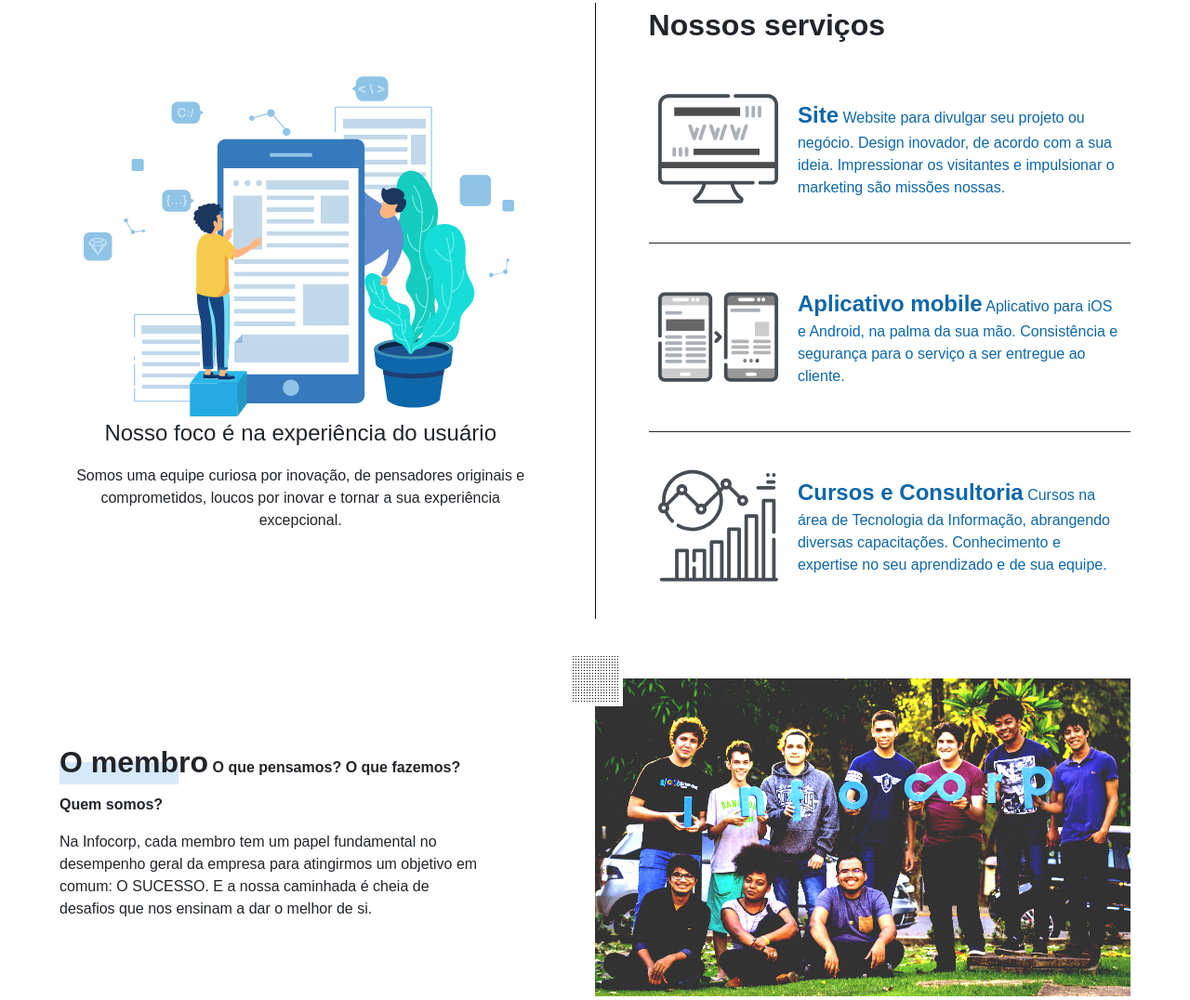
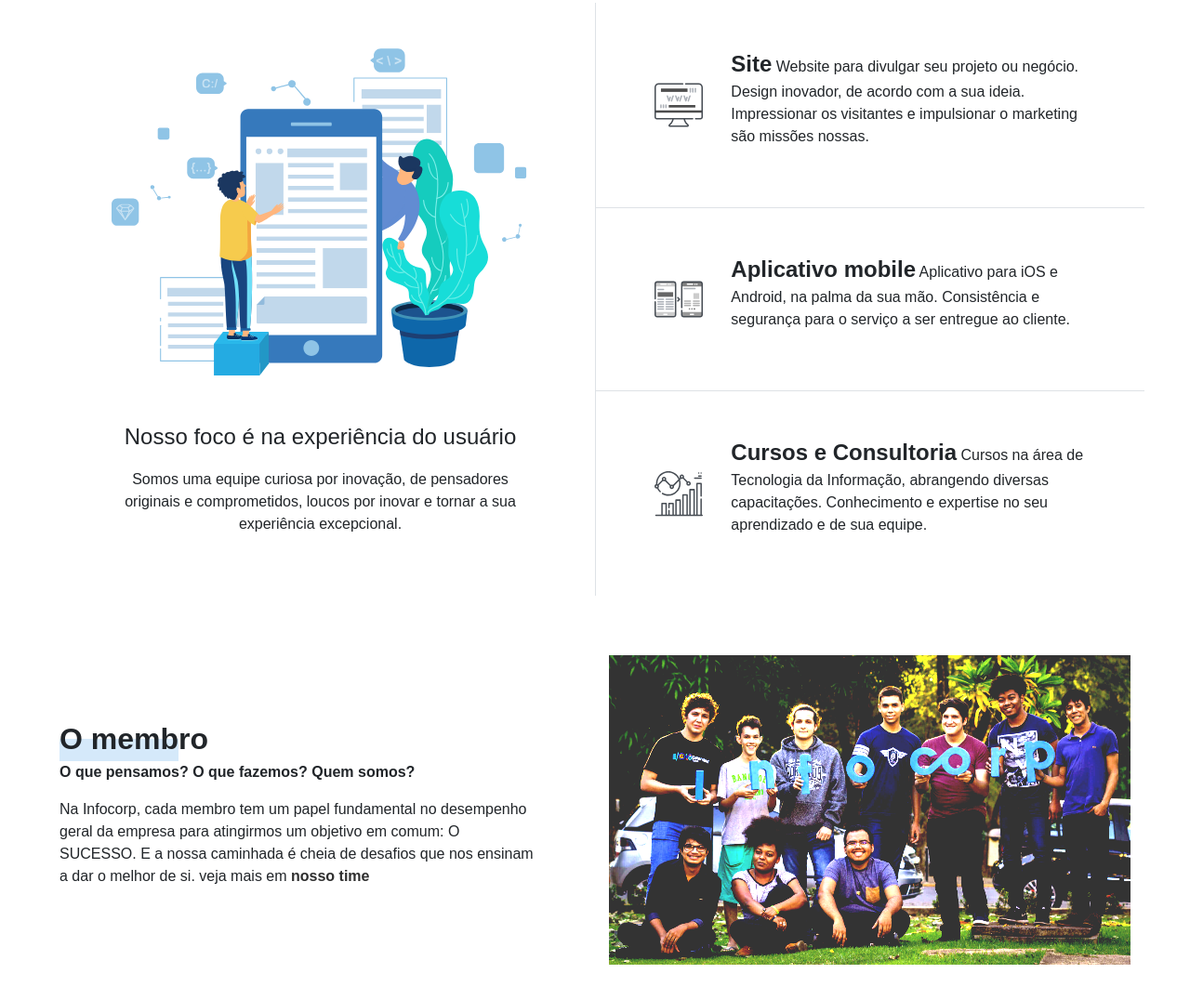
Before and after one commit to infocorpjr/Website, a website: page public/index.html in a window 1280 px wide. Shown: the part 861-1937 px from the top of the page at 93% size. Drawn offline with Linux system fonts and the light colour scheme; a web font is replaced by a local one.

Commit message:
Atualziado seções de serviços e time da página inicial.

```diff
--- a/public/index.html
+++ b/public/index.html
@@ -59,12 +59,18 @@
                 <svg class="featured__content__infocorp" viewBox="0 0 200 49">
                     <g transform="matrix(.18686 0 0 .18681 -31.206 -47.954)">
                         <rect class="featured__infocorp__i" height="147" width="37" y="318" x="167"/>
-                        <path class="featured__infocorp__n" d="m315.9 315c-7 0-13.8 1.4-20.5 4.1-6.7 2.8-14.2 7.6-22.4 14.7v-15.8h-37v147h37v-58.1c0-15.1 0.5-24.9 1.5-29.4 2-8.7 5.6-15.4 10.7-20.4 5.2-4.9 11.3-7.4 18.6-7.4 5.5 0 10.2 1.5 13.9 4.5 3.8 3 6.4 7.3 7.9 12.9 1.5 5.7 2.3 17.2 2.3 34.4v63.5h37v-96.7c0-16.8-4.2-29.5-12.6-38.2-9.9-10.1-22.1-15.1-36.4-15.1z"/>
-                        <path class="featured__infocorp__f" d="m405.8 263.9c-6 4.8-9.5 11.3-10.5 19.5-0.6 3.6-0.9 15.1-1 34.6h-13.3v32h14v115h36v-115h24v-32h-21l0.1-18.4c0-4.2 0.7-7 2.1-8.4 1.9-1.8 5-2.7 9.2-2.7 3.3 0 7.5 0.8 12.6 2.3v-28.7c-10-3.6-18.9-5.4-26.8-5.4-11 0-19.5 2.4-25.4 7.2z"/>
-                        <path class="featured__infocorp__o" d="m615 353.6c-6.9-11.7-16.5-21-28.8-27.9s-25.5-10.3-39.5-10.3c-19.4 0-36.5 6.6-51.4 19.7-17 15.2-25.5 34-25.5 56.7 0 21.2 7.5 39.2 22.5 54s33.2 22.2 54.5 22.2c14.4 0 27.7-3.4 39.7-10.1s21.5-16 28.4-28c6.9-11.9 10.4-24.7 10.4-38.4 0.1-13.5-3.4-26.2-10.3-37.9zm-38.3 68c-7.8 7.8-17.6 11.7-29.4 11.7s-21.5-3.9-29.2-11.5c-7.7-7.7-11.5-17.8-11.5-30.2 0-12 3.9-21.9 11.6-29.7 7.7-7.7 17.5-11.6 29.2-11.6 11.9 0 21.7 3.8 29.4 11.5s11.5 17.6 11.5 29.9c0.2 12.1-3.8 22.1-11.6 29.9z"/>
-                        <path class="featured__infocorp__co" d="m972.1 353.2c-7.2-12.2-17.2-22-30.1-29.1-12.9-7.2-26.6-10.7-41.2-10.7-20.2 0-38.1 6.9-53.7 20.6-2.3 2.1-4.5 4.3-6.6 6.5v-0.1l-75.2 79.7-0.5 0.6c-9.2 11.5-22.1 17.2-38.7 17.2-13.5 0-24.4-4.1-32.6-12.3-8.3-8.2-12.4-18.8-12.4-31.8 0-13.4 4.3-24.3 13-32.9 8.7-8.5 20.1-12.8 34.1-12.8 7.7 0 14.4 1.3 20.2 3.8 5.7 2.5 11.6 7.1 17.4 13.6l31.3-17.5c-7.5-11.1-17.2-19.7-29.1-25.7-11.8-6-25.2-9-40-9-16.1 0-30.6 3.5-43.6 10.6s-23.1 16.8-30.3 29.1c-7.2 12.4-10.8 25.9-10.8 40.5 0 21.2 7.4 39.7 22.2 55.5s35.2 23.7 61.3 23.7c28.9 0 51.3-10.5 67.2-31.4l27.6-32.8c2.9 15.6 10.2 29.3 22.2 41.1 15.7 15.5 34.7 23.2 56.9 23.2 15 0 28.9-3.5 41.4-10.5s22.4-16.7 29.7-29.2c7.2-12.4 10.9-25.8 10.9-40.1 0.2-14.3-3.4-27.5-10.6-39.8zm-39.4 72.2c-8.3 8.4-18.8 12.6-31.3 12.6s-22.9-4.2-31.1-12.5c-8.1-8.3-12.2-19.2-12.2-32.6 0-13 4.1-23.7 12.4-32.1 8.2-8.4 18.6-12.6 31.1-12.6 12.7 0 23.2 4.2 31.3 12.4 8.2 8.3 12.3 19.1 12.3 32.3s-4.2 24-12.5 32.5z"/>
-                        <path class="featured__infocorp__r" d="m1037.5 320.8c-5.6 3.7-13.5 16.1-13.5 16.1v-18.9h-32v147h37v-58.8l0.5-7.1c0-20.4 1.9-34.1 5.7-41.1s8.4-10.5 13.9-10.5c2.7 0 6.1 1.1 10.3 3.2l11.1-31.6c-5.1-2.5-10-3.8-14.6-3.8-6.8 0-12.9 1.9-18.4 5.5z"/>
-                        <path class="featured__infocorp__p" d="m1217 336.8c-13.5-14.3-29.9-21.5-49.2-21.5-8.9 0-17.3 1.7-25 5-7.8 3.3-15.1 8.3-21.8 14.9v-17.2h-37v201h37v-70.9c7.2 7.1 14.6 12.2 21.9 15.3 7.4 3.1 15.3 4.7 23.8 4.7 19.1 0 35.7-7.3 49.7-21.8 14-14.6 20.9-32.7 20.9-54.3 0-22.5-6.7-40.8-20.3-55.2zm-28.3 84.7c-7.8 7.9-17.5 11.8-28.9 11.8-11.8 0-21.6-3.9-29.4-11.5-7.8-7.7-11.7-17.8-11.7-30.4 0-12.2 3.9-22.1 11.7-29.8 7.8-7.6 17.6-11.4 29.4-11.4 11.7 0 21.4 3.9 29.1 11.6s11.5 17.6 11.5 29.7c0 12.2-3.9 22.2-11.7 30z"/>
+                        <path class="featured__infocorp__n"
+                              d="m315.9 315c-7 0-13.8 1.4-20.5 4.1-6.7 2.8-14.2 7.6-22.4 14.7v-15.8h-37v147h37v-58.1c0-15.1 0.5-24.9 1.5-29.4 2-8.7 5.6-15.4 10.7-20.4 5.2-4.9 11.3-7.4 18.6-7.4 5.5 0 10.2 1.5 13.9 4.5 3.8 3 6.4 7.3 7.9 12.9 1.5 5.7 2.3 17.2 2.3 34.4v63.5h37v-96.7c0-16.8-4.2-29.5-12.6-38.2-9.9-10.1-22.1-15.1-36.4-15.1z"/>
+                        <path class="featured__infocorp__f"
+                              d="m405.8 263.9c-6 4.8-9.5 11.3-10.5 19.5-0.6 3.6-0.9 15.1-1 34.6h-13.3v32h14v115h36v-115h24v-32h-21l0.1-18.4c0-4.2 0.7-7 2.1-8.4 1.9-1.8 5-2.7 9.2-2.7 3.3 0 7.5 0.8 12.6 2.3v-28.7c-10-3.6-18.9-5.4-26.8-5.4-11 0-19.5 2.4-25.4 7.2z"/>
+                        <path class="featured__infocorp__o"
+                              d="m615 353.6c-6.9-11.7-16.5-21-28.8-27.9s-25.5-10.3-39.5-10.3c-19.4 0-36.5 6.6-51.4 19.7-17 15.2-25.5 34-25.5 56.7 0 21.2 7.5 39.2 22.5 54s33.2 22.2 54.5 22.2c14.4 0 27.7-3.4 39.7-10.1s21.5-16 28.4-28c6.9-11.9 10.4-24.7 10.4-38.4 0.1-13.5-3.4-26.2-10.3-37.9zm-38.3 68c-7.8 7.8-17.6 11.7-29.4 11.7s-21.5-3.9-29.2-11.5c-7.7-7.7-11.5-17.8-11.5-30.2 0-12 3.9-21.9 11.6-29.7 7.7-7.7 17.5-11.6 29.2-11.6 11.9 0 21.7 3.8 29.4 11.5s11.5 17.6 11.5 29.9c0.2 12.1-3.8 22.1-11.6 29.9z"/>
+                        <path class="featured__infocorp__co"
+                              d="m972.1 353.2c-7.2-12.2-17.2-22-30.1-29.1-12.9-7.2-26.6-10.7-41.2-10.7-20.2 0-38.1 6.9-53.7 20.6-2.3 2.1-4.5 4.3-6.6 6.5v-0.1l-75.2 79.7-0.5 0.6c-9.2 11.5-22.1 17.2-38.7 17.2-13.5 0-24.4-4.1-32.6-12.3-8.3-8.2-12.4-18.8-12.4-31.8 0-13.4 4.3-24.3 13-32.9 8.7-8.5 20.1-12.8 34.1-12.8 7.7 0 14.4 1.3 20.2 3.8 5.7 2.5 11.6 7.1 17.4 13.6l31.3-17.5c-7.5-11.1-17.2-19.7-29.1-25.7-11.8-6-25.2-9-40-9-16.1 0-30.6 3.5-43.6 10.6s-23.1 16.8-30.3 29.1c-7.2 12.4-10.8 25.9-10.8 40.5 0 21.2 7.4 39.7 22.2 55.5s35.2 23.7 61.3 23.7c28.9 0 51.3-10.5 67.2-31.4l27.6-32.8c2.9 15.6 10.2 29.3 22.2 41.1 15.7 15.5 34.7 23.2 56.9 23.2 15 0 28.9-3.5 41.4-10.5s22.4-16.7 29.7-29.2c7.2-12.4 10.9-25.8 10.9-40.1 0.2-14.3-3.4-27.5-10.6-39.8zm-39.4 72.2c-8.3 8.4-18.8 12.6-31.3 12.6s-22.9-4.2-31.1-12.5c-8.1-8.3-12.2-19.2-12.2-32.6 0-13 4.1-23.7 12.4-32.1 8.2-8.4 18.6-12.6 31.1-12.6 12.7 0 23.2 4.2 31.3 12.4 8.2 8.3 12.3 19.1 12.3 32.3s-4.2 24-12.5 32.5z"/>
+                        <path class="featured__infocorp__r"
+                              d="m1037.5 320.8c-5.6 3.7-13.5 16.1-13.5 16.1v-18.9h-32v147h37v-58.8l0.5-7.1c0-20.4 1.9-34.1 5.7-41.1s8.4-10.5 13.9-10.5c2.7 0 6.1 1.1 10.3 3.2l11.1-31.6c-5.1-2.5-10-3.8-14.6-3.8-6.8 0-12.9 1.9-18.4 5.5z"/>
+                        <path class="featured__infocorp__p"
+                              d="m1217 336.8c-13.5-14.3-29.9-21.5-49.2-21.5-8.9 0-17.3 1.7-25 5-7.8 3.3-15.1 8.3-21.8 14.9v-17.2h-37v201h37v-70.9c7.2 7.1 14.6 12.2 21.9 15.3 7.4 3.1 15.3 4.7 23.8 4.7 19.1 0 35.7-7.3 49.7-21.8 14-14.6 20.9-32.7 20.9-54.3 0-22.5-6.7-40.8-20.3-55.2zm-28.3 84.7c-7.8 7.9-17.5 11.8-28.9 11.8-11.8 0-21.6-3.9-29.4-11.5-7.8-7.7-11.7-17.8-11.7-30.4 0-12.2 3.9-22.1 11.7-29.8 7.8-7.6 17.6-11.4 29.4-11.4 11.7 0 21.4 3.9 29.1 11.6s11.5 17.6 11.5 29.7c0 12.2-3.9 22.2-11.7 30z"/>
                     </g>
                 </svg>
                 <h1 class="featured__content__title">
@@ -90,41 +96,52 @@
     </div>
 </div>
 
-<div class="service">
-    <div class="service__left">
-        <div class="service__left__item">
-            <img class="service__left__item__illustration" src="svg/339828-PAJTL2-161.svg">
-            <p class="service__left__item__title">Nosso foco é na experiência do usuário</p>
-            <p class="service__left__item__description">
+<div class="services">
+    <div class="row align-items-center">
+        <div class="col-12 col-md-6 col-lg-6">
+            <img class="services__illustration" src="svg/339828-PAJTL2-161.svg">
+            <p class="services__title mt-5">Nosso foco é na experiência do usuário</p>
+            <p class="services__description mr-5 ml-5">
                 Somos uma equipe curiosa por inovação, de pensadores originais e comprometidos, loucos por inovar e
                 tornar a sua experiência excepcional.
             </p>
         </div>
+        <div class="col-12 col-md-6 col-lg-6 border-left">
+            <!-- Serviço 1 -->
+            <div class="row p-5 align-items-center">
+                <div class="col-2">
+                    <img class="services__group__illustration" src="svg/044-website-1.svg">
                 </div>
-    <div class="service__right">
-        <h1>Nossos serviços</h1>
-        <div class="service__right__group">
-            <div class="service__right__group__item">
-                <img class="service__right__group__item__illustration" src="svg/044-website-1.svg">
-                <p class="service__right__group__item__description">
-                    <span class="service__right__group__item__title">Site</span>
+                <div class="col-10">
+                    <p class="services__group__description">
+                        <span class="services__group__title">Site</span>
                         Website para divulgar seu projeto ou negócio. Design inovador, de acordo
                         com a sua ideia. Impressionar os visitantes e impulsionar o marketing
                         são missões nossas.
                     </p>
                 </div>
-            <div class="service__right__group__item">
-                <img class="service__right__group__item__illustration" src="svg/043-redesign.svg">
-                <p class="service__right__group__item__description">
-                    <span class="service__right__group__item__title">Aplicativo mobile</span>
+            </div>
+            <!-- Serviço 2 -->
+            <div class="row p-5 align-items-center border-top border-bottom">
+                <div class="col-2">
+                    <img class="services__group__illustration" src="svg/043-redesign.svg">
+                </div>
+                <div class="col-10">
+                    <p class="services__group__description">
+                        <span class="services__group__title">Aplicativo mobile</span>
                         Aplicativo para iOS e Android, na palma da sua mão. Consistência e
                         segurança para o serviço a ser entregue ao cliente.
                     </p>
                 </div>
-            <div class="service__right__group__item">
-                <img class="service__right__group__item__illustration" src="svg/040-diagram-1.svg">
-                <p class="service__right__group__item__description">
-                    <span class="service__right__group__item__title">Cursos e Consultoria</span>
+            </div>
+            <!-- Serviço 3 -->
+            <div class="row p-5 align-items-center">
+                <div class="col-2">
+                    <img class="services__group__illustration" src="svg/040-diagram-1.svg">
+                </div>
+                <div class="col-10">
+                    <p class="services__group__description">
+                        <span class="services__group__title">Cursos e Consultoria</span>
                         Cursos na área de Tecnologia da Informação, abrangendo diversas
                         capacitações. Conhecimento e expertise no seu aprendizado e de sua
                         equipe.
@@ -133,25 +150,30 @@
             </div>
         </div>
     </div>
+</div>
+
+
 <div class="team">
-    <div class="team__left">
-        <p class="team__left__title">O membro</p>
-        <p class="team__left__subtitle">O que pensamos?</p>
-        <p class="team__left__subtitle">O que fazemos?</p>
-        <p class="team__left__subtitle">Quem somos?</p>
-        <p>
-            Na Infocorp, cada membro tem um papel fundamental no desempenho geral da empresa para atingirmos um objetivo
-            em
-            comum: O SUCESSO. E a nossa caminhada é cheia de desafios que nos ensinam a dar o melhor de si.
+    <div class="row align-items-center">
+        <div class="col-12 col-md-6 col-lg-6">
+            <p class="team__title">O membro</p>
+            <br>
+            <p class="team__subtitle">O que pensamos?</p>
+            <p class="team__subtitle">O que fazemos?</p>
+            <p class="team__subtitle">Quem somos?</p>
+            <p class="mr-md-5 mr-lg-5">
+                Na Infocorp, cada membro tem um papel fundamental no desempenho geral da empresa para atingirmos um
+                objetivo em comum: O SUCESSO. E a nossa caminhada é cheia de desafios que nos ensinam a dar o melhor de
+                si. veja mais em <a href="nosso-time"><b>nosso time</b></a>
             </p>
         </div>
-
-    <div class="team__right">
-        <div class="team__right__b">
-            <img class="team__right__b__image" src="images/capa_time.jpg" alt="Infocorp team" title="Infocorp team">
+        <div class="col-12 col-md-6 col-lg-6">
+            <img class="team__image" src="images/capa_time.jpg" alt="Infocorp team" title="Infocorp team">
         </div>
     </div>
 </div>
+
+
 <div class="contact">
     <div class="contact__box">
         <p class="contact__box__title">
--- a/src/styles/styles.scss
+++ b/src/styles/styles.scss
@@ -189,9 +189,14 @@
   color: white;
 }
 
-//////////////////////////////////////////////////////////////////////////////////////////////////////////////////////
-/// Home /////////////////////////////////////////////////////////////////////////////////////////////////////////////
-//////////////////////////////////////////////////////////////////////////////////////////////////////////////////////
+/*
+|--------------------------------------------------------------------------
+| PÁGINA INICIAL
+|--------------------------------------------------------------------------
+|
+|  Abaixo estão as propriedades referentes a página inicial do site
+|
+*/
 
 .featured {
   min-height: 400px;
@@ -351,119 +356,52 @@
   }
 }
 
-/// Service section ////////////////////////////////////////////////////////////////////////////////////////////////////
+// Seção de serviços da página inicial.
 
-.service {
+.services {
   margin: 5% auto;
   width: 90%;
-  justify-content: space-between;
-  align-items: center;
-  flex-wrap: wrap;
-  flex-direction: row;
-  display: flex;
-  position: relative;
-}
-
-.service:before {
-  top: 0;
-  left: 50%;
-  width: 1px;
-  height: 100%;
-  background-color: #0f0f0f;
-  content: '';
-  position: absolute;
-}
-
-.service__left,
-.service__right {
-  width: 45%;
-}
-
-@media (max-width: 767px) {
-  .service:before {
-    display: none;
-  }
-  .service__left,
-  .service__right {
-    width: 100%;
-  }
-}
-
-.service__left__item__illustration {
+  &__illustration {
     margin-right: auto;
     margin-left: auto;
-  width: 90%;
+    width: 80%;
     display: block;
   }
-
-.service__left__item__title {
+  &__title {
     font-size: 1.5em;
     text-align: center;
   }
-
-.service__left__item__description {
+  &__description {
     text-align: center;
   }
-
-.service__right__group__item {
-  padding-top: 5%;
-  padding-bottom: 5%;
-  border-bottom: 1px solid;
-  display: flex;
-  flex-direction: row;
-  align-items: center;
+  &__group {
+    &__illustration {
+      width: 100%;
     }
-
-.service__right__group__item:last-child {
-  border: none;
-}
-
-.service__right__group__item__title {
+    &__title {
       margin: 0;
       font-size: 1.5em;
       font-weight: bold;
     }
+    &__description {
 
-.service__right__group__item__illustration {
-  padding: 2%;
-  max-width: 150px;
+    }
+  }
 }
 
-.service__right__group__item__description {
-  margin: 2%;
-  font-size: 1em;
-  color: #0e67aa;
-}
-
-//////////////////////////////////////////////////////////////////////////////////////////////////////////////////////
+// Seção de nosso timo na página inicial
 
 .team {
   margin: 5% auto;
   width: 90%;
-  justify-content: space-between;
-  flex-direction: row;
-  align-items: center;
-  flex-wrap: wrap;
-  display: flex;
-}
-
-.team__left {
-  width: 40%;
-}
-
-.team__left__title {
+  &__title {
     margin: 0;
     font-weight: bold;
     font-size: 2em;
     display: inline-block;
     position: relative;
   }
-
-.team__left__subtitle {
-  display: inline-block;
-}
-
-.team__left__title:before {
+  &__title:before {
     bottom: 0;
     left: 0;
     width: 80%;
@@ -473,58 +411,15 @@
     position: absolute;
     z-index: -1;
   }
-
-.team__left__subtitle {
+  &__subtitle {
     font-weight: bold;
+    display: inline-block;
   }
-
-.team__right {
-  width: 50%;
-}
-
-.team__right__b {
-  width: 100%;
-  background-color: $color-white;
-  position: relative;
-}
-
-.team__right__b:after {
-  top: 0;
-  left: 0;
-  margin-top: -30px;
-  margin-left: -30px;
-  width: 60px;
-  height: 60px;
-  background: white url("../images/pixels.png");
-  border: 5px solid lighten($color-black, 100%);
-  content: '';
-  position: absolute;
-}
-
-.team__right__b__image {
+  &__image {
     width: 100%;
     filter: contrast(200%) brightness(150%);
     opacity: 0.8;
     display: block;
-}
-
-@media (max-width: 767px) {
-  .team__left {
-    width: 100%;
-  }
-  .team__right {
-    margin-top: 5%;
-    width: 100%;
-  }
-}
-
-@media (min-width: 768px) and (max-width: 991px) {
-  .team__left {
-    width: 100%;
-  }
-  .team__right {
-    margin-top: 5%;
-    width: 100%;
   }
 }
 
```
Also changed, not shown: public/app.css. Lines whose indentation alone changed are shown as unchanged.
